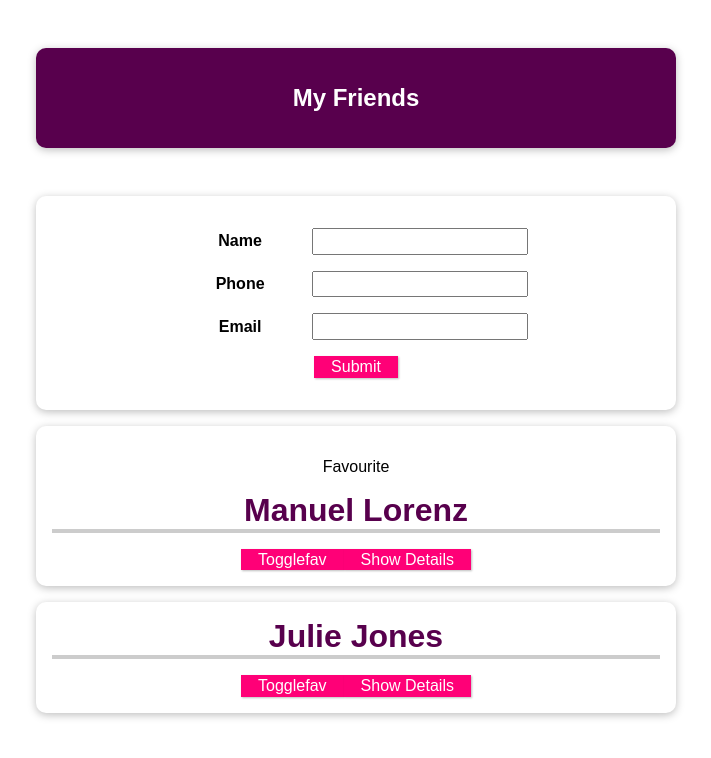
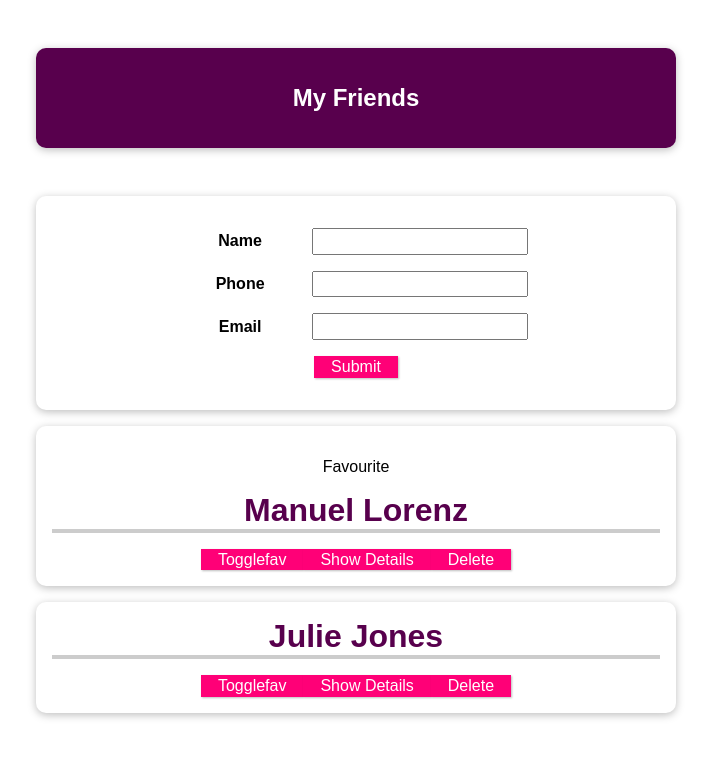
Before and after one commit to syedsimanta03/vue-practise, a Vue app: page / in a window 1280 px wide. Shown: the top 758 px of the page, without its empty margins (284-995 px from the left). Built offline with nearby package versions, Linux system fonts and the light colour scheme.

Commit message:
delete friend 3 com communicate

```diff
--- a/src/App.vue
+++ b/src/App.vue
@@ -3,7 +3,7 @@
     <header>
       <h1>My Friends</h1>
     </header>
-    <Newfriend @add-contact="addContact"/>
+    <Newfriend @add-contact="addContact" />
     <ul v-for="friend in friends" :key="friend.id">
       <FriendContact
         :name="friend.name"
@@ -12,6 +12,7 @@
         :id="friend.id"
         :isfav="friend.isfav"
         @toggle-fav="toggleFavStatus"
+        @delete="deleteContact"
       />
     </ul>
   </section>
@@ -24,7 +25,7 @@ import Newfriend from './components/Newfriend'
 export default {
   components: {
     FriendContact,
-    Newfriend
+    Newfriend,
   },
   data() {
     return {
@@ -50,7 +51,7 @@ export default {
 
   methods: {
     toggleFavStatus(friendId) {
-      const indentifiedfriend = this.friends.find(f => f.id === friendId)
+      const indentifiedfriend = this.friends.find((f) => f.id === friendId)
       indentifiedfriend.isfav = !indentifiedfriend.isfav
     },
     addContact(name, phone, email) {
@@ -59,13 +60,15 @@ export default {
         name: name,
         phone: phone,
         email: email,
-        isFavourite: false
+        isFavourite: false,
       }
       this.friends.push(newFriendContact)
-    }
+    },
 
+    deleteContact(friendId) {
+      this.friends = this.friends.filter((f) => f.id !== friendId)
+    },
   },
-
 }
 </script>
 
--- a/src/components/FriendContact.vue
+++ b/src/components/FriendContact.vue
@@ -18,6 +18,7 @@
         {{ email }}
       </li>
     </ul>
+    <button @click="$emit('delete', id)">Delete</button>
   </li>
 </template>
 
@@ -25,7 +26,7 @@
 export default {
   name: 'FriendContact',
   props:  ['name', 'phoneX', 'email', 'isfav', 'id'],
-  emits: ['toggle-fav'],
+  emits: ['toggle-fav', 'delete'],
  data() {
    return {
      detailsAreVisible: false
@@ -38,6 +39,7 @@ export default {
     togglefav() {
       this.$emit('toggle-fav', this.id)
     }
+
   },
 }
 </script>
```
Also changed, not shown: 1 other file (tests, documents, lock files or other folders).
